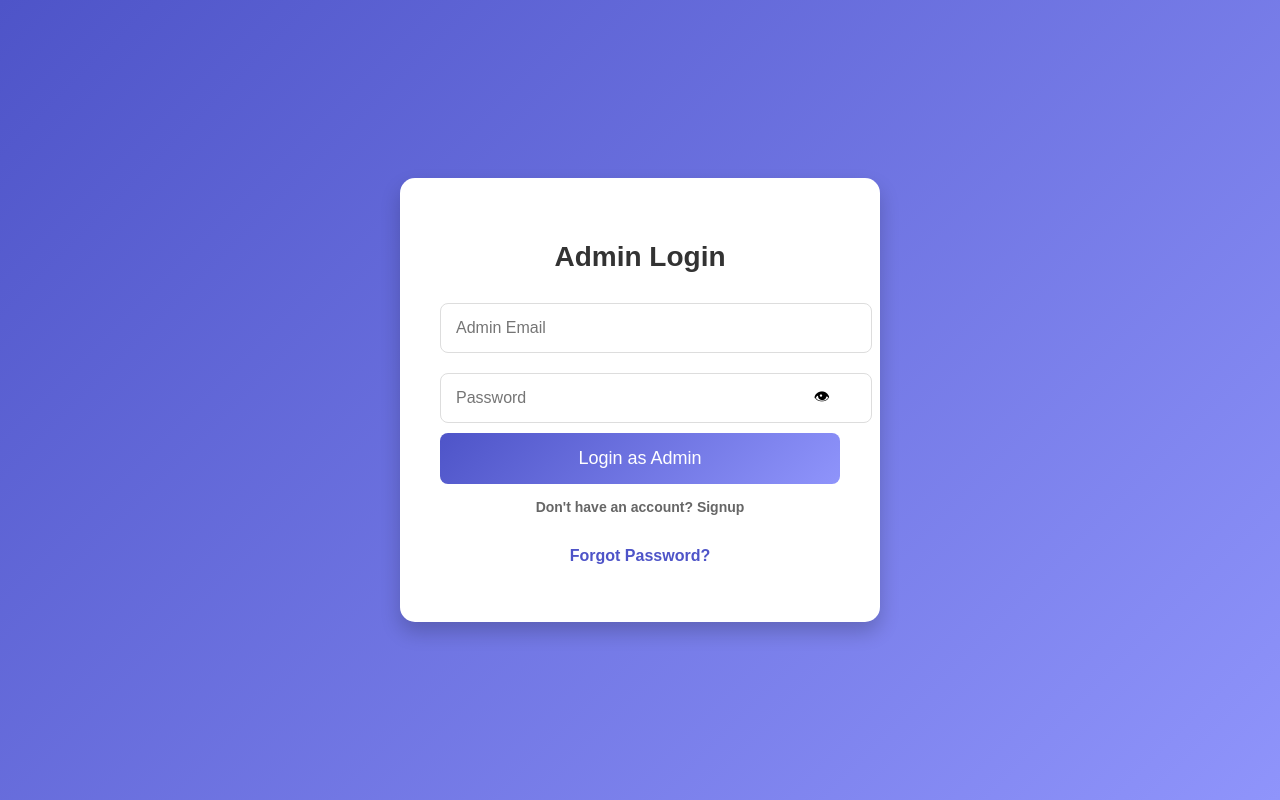
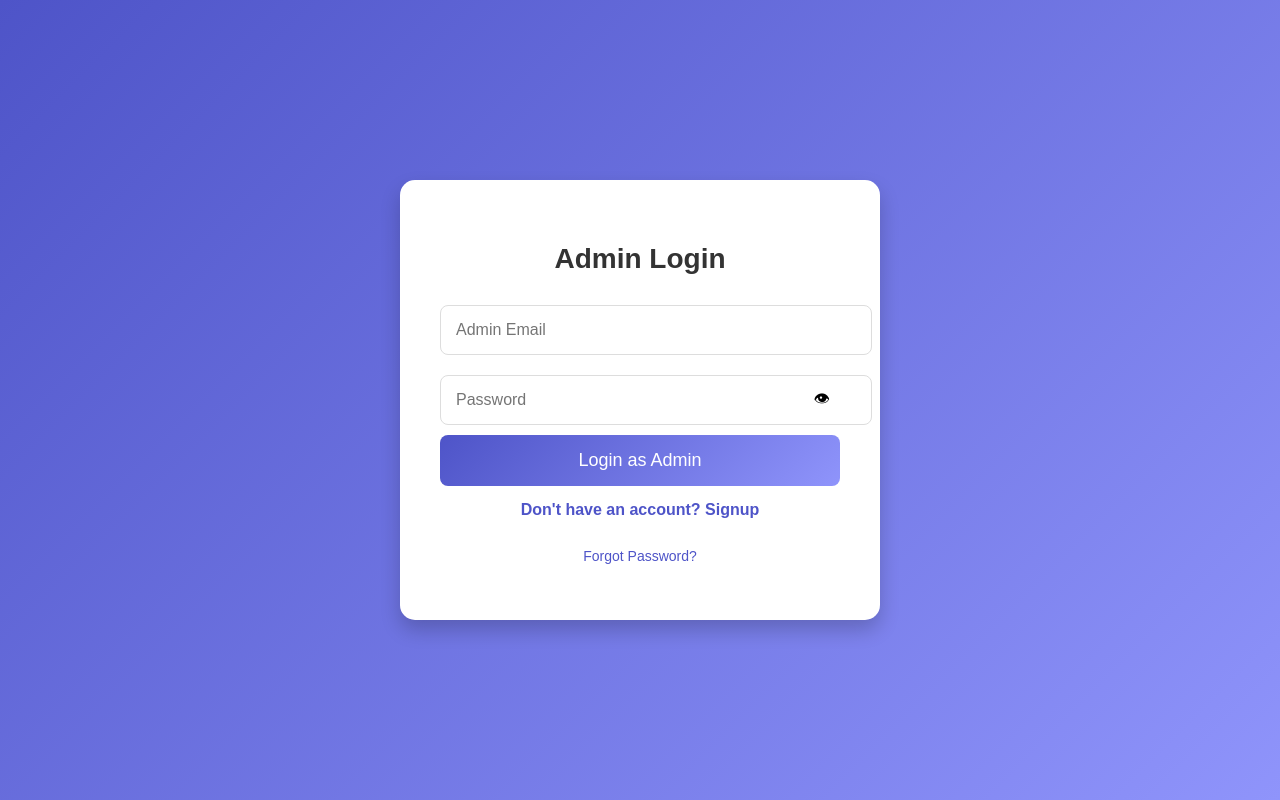
Before and after one commit to Rishi7648/realestate-main, a PHP site: page /admin_login.php in a window 1280 px wide. Run offline with PHP 8.4, Linux system fonts and the light colour scheme; some libraries are stand-ins or nearby versions.

Commit message:
commit message

```diff
--- a/admin_login.php
+++ b/admin_login.php
@@ -177,6 +177,34 @@ p .toggle-form {
     display: block;
     margin-top: 10px;
 }
+/* Forgot Password Link */
+.forgot-password {
+    font-size: 14px;
+    color: #4e54c8; /* Matching the gradient theme */
+    text-decoration: none;
+    display: inline-block;
+    margin-top: 10px;
+    transition: color 0.3s ease, text-shadow 0.3s ease;
+}
+
+.forgot-password:hover {
+    color: #8f94fb; /* Lighter shade of the gradient theme */
+    text-shadow: 0 0 10px rgba(79, 92, 238, 0.6); /* Subtle glow effect */
+}
+
+/* Underline Effect on Hover */
+.forgot-password::after {
+    content: '';
+    display: block;
+    width: 0;
+    height: 2px;
+    background: linear-gradient(90deg, #4e54c8, #8f94fb);
+    transition: width 0.3s ease-in-out;
+}
+
+.forgot-password:hover::after {
+    width: 100%;
+}
 
     </style>
 </head>
@@ -193,9 +221,10 @@ p .toggle-form {
         </div>
         <button type="submit" name="login">Login as Admin</button>
     </form>
-        <p class="toggle-form" onclick="toggleForm('signup-form')">Don't have an account? Signup</p>
-        <p><a href="#" class="toggle-form" onclick="toggleForm('reset-form')">Forgot Password?</a></p>
-
+    <p>
+        <span class="toggle-form" onclick="toggleForm('signup-form')">Don't have an account? Signup</span><br>
+        <a href="#" class="forgot-password" onclick="showForgotPasswordMessage()">Forgot Password?</a>
+    </p>
 </div>
 
 <!-- Admin Signup Form -->
@@ -211,12 +240,11 @@ p .toggle-form {
         </div>
         <button type="submit" name="signup">Signup as Admin</button>
     </form>
-        <p class="toggle-form" onclick="toggleForm('login-form')">Already have an account? Login</p>
-        <p><a href="#" class="toggle-form" onclick="toggleForm('reset-form')">Forgot Password?</a></p>
-
+    <p>
+        <span class="toggle-form" onclick="toggleForm('login-form')">Already have an account? Login</span><br>
+        <a href="#" class="forgot-password" onclick="showForgotPasswordMessage()">Forgot Password?</a>
+    </p>
 </div>
-
-
 
 <script>
     function toggleForm(formId) {
@@ -236,6 +264,9 @@ p .toggle-form {
             icon.innerHTML = "&#128065;"; // Eye closed icon
         }
     }
+    function showForgotPasswordMessage() {
+            alert("This function isn't working right now. Please try again later.");
+        }
 </script>
 
 </body>
--- a/buy.php
+++ b/buy.php
@@ -76,7 +76,7 @@ if (isset($_POST['approve_property'])) {
     .container {
         width: 90%;
         margin: auto;
-        padding: 20px;
+        padding: 50px;
         max-width: 1200px;
     }
 
--- a/sell.php
+++ b/sell.php
@@ -283,7 +283,7 @@ nav ul li a:hover {
 
         <div id="land-form" class="property-section">
             <h2>List Your Land</h2>
-            <h3>please uplaod clear photos</h3>
+            <h3>please upload clear photos</h3>
             <form action="./submit_land.php" method="post" enctype="multipart/form-data">
                 <label for="area">Area of Land:</label>
                 <input type="text" id="area" name="area" placeholder="Enter land area" required>
--- a/update_land.php
+++ b/update_land.php
@@ -51,7 +51,7 @@ if ($_SERVER["REQUEST_METHOD"] === "POST") {
         // Update property in the database
         $sql = "UPDATE land_properties
                 SET area = :area, location = :location, price = :price,
-                    map_image = :map_image, property_images = :property_images
+                    map_image = :map_image, property_images = :property_images, status = 'pending'
                 WHERE id = :id";
         $stmt = $conn->prepare($sql);
 
```
Also changed, not shown: logout_confirmation.php (+31 -1 lines), update_house.php (+4 -4 lines), uploads/Screenshot 2024-10-07 142023.png (added), uploads/Screenshot 2024-11-13 114405.png (added), uploads/Screenshot 2024-11-13 121452.png (added), uploads/Screenshot 2025-01-02 203951.png (added). Lines whose indentation alone changed are shown as unchanged.
